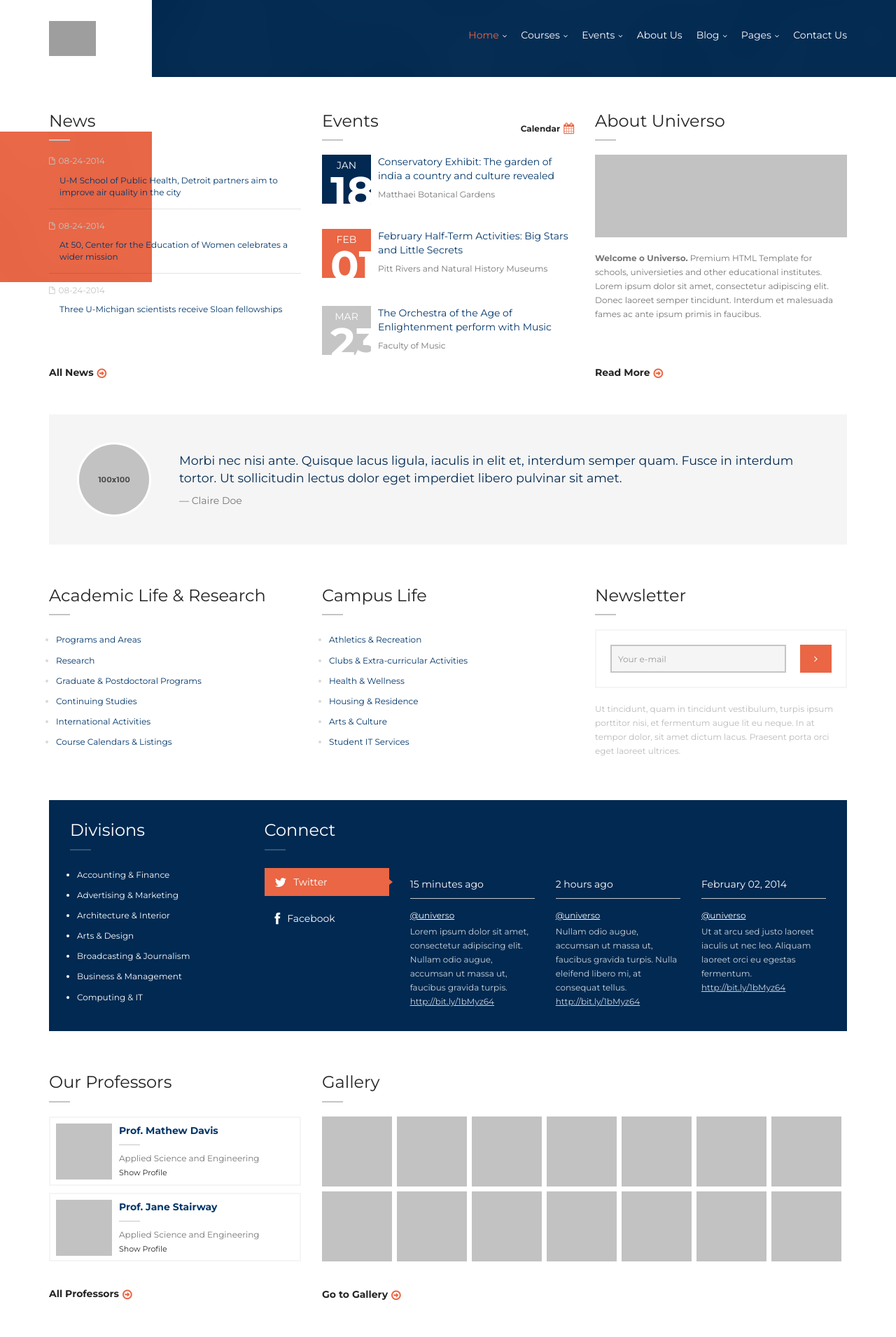
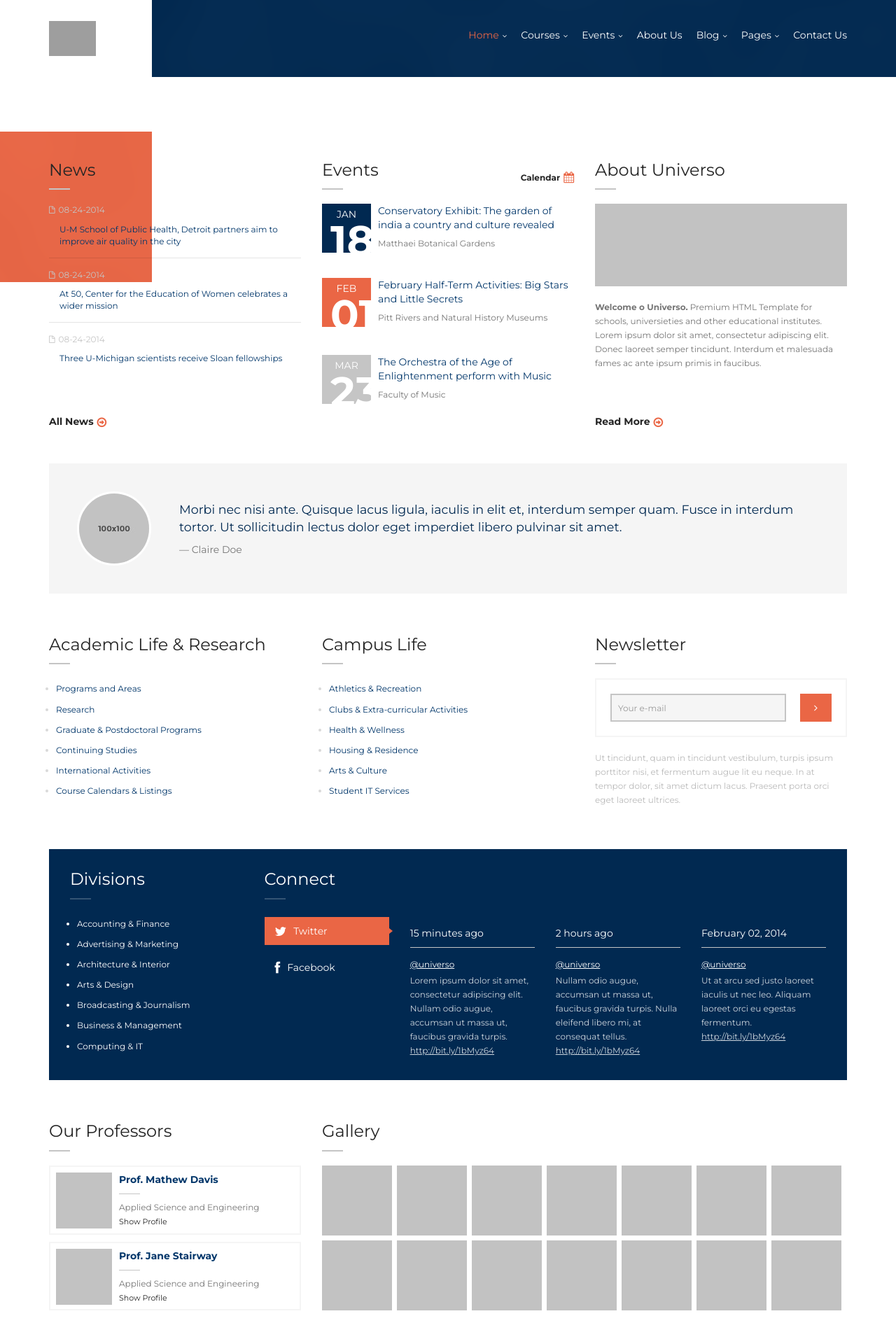
Before and after one commit to kramasamy/SoCC2015, a Jekyll site: the page index.html, which Jekyll copies as it is, in a window 1280 px wide. Shown: the top 1910 px of the page at 70% size. Built offline with Jekyll 4.4.1, drawn with Linux system fonts in a browser that asks for light colours; grey boxes are pictures that could not be loaded.

Commit message:
added height to slider carousel

```diff
--- a/index.html
+++ b/index.html
@@ -112,7 +112,7 @@
 <div id="page-content">
 
 <!-- Slider -->
-<div id="homepage-carousel">
+<div id="homepage-carousel" style="height: 100px;">
     <div class="container">
         <div class="homepage-carousel-wrapper">
             <div class="background"></div>
```
